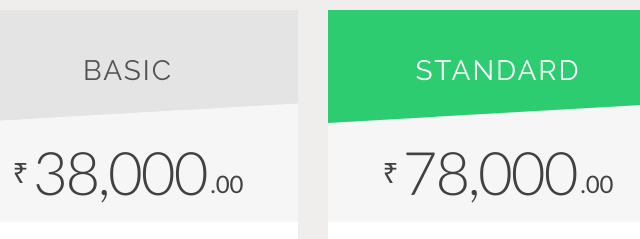
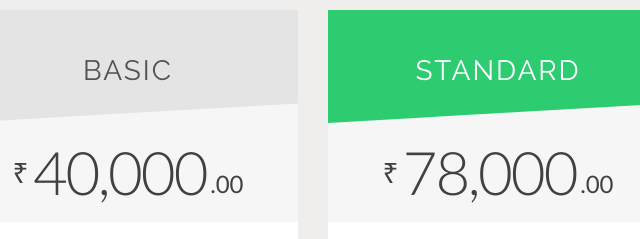
Before and after one commit to surajpaul2412/Quotation, a plain HTML site: page index.html in a window 1280 px wide. Shown: the part 1180-1419 px from the top of the page, 327-967 px from the left. Drawn offline with nearby package versions, Linux system fonts and the light colour scheme.

Commit message:
Update index.html

```diff
--- a/index.html
+++ b/index.html
@@ -496,7 +496,7 @@
 		                            <div class="generic_price_tag clearfix">
 		                                <span class="price">
 		                                    <span class="sign">₹</span>
-		                                    <span class="currency">38,000</span>
+		                                    <span class="currency">40,000</span>
 		                                    <span class="cent">.00</span>
 		                                </span>
 		                            </div>
```
